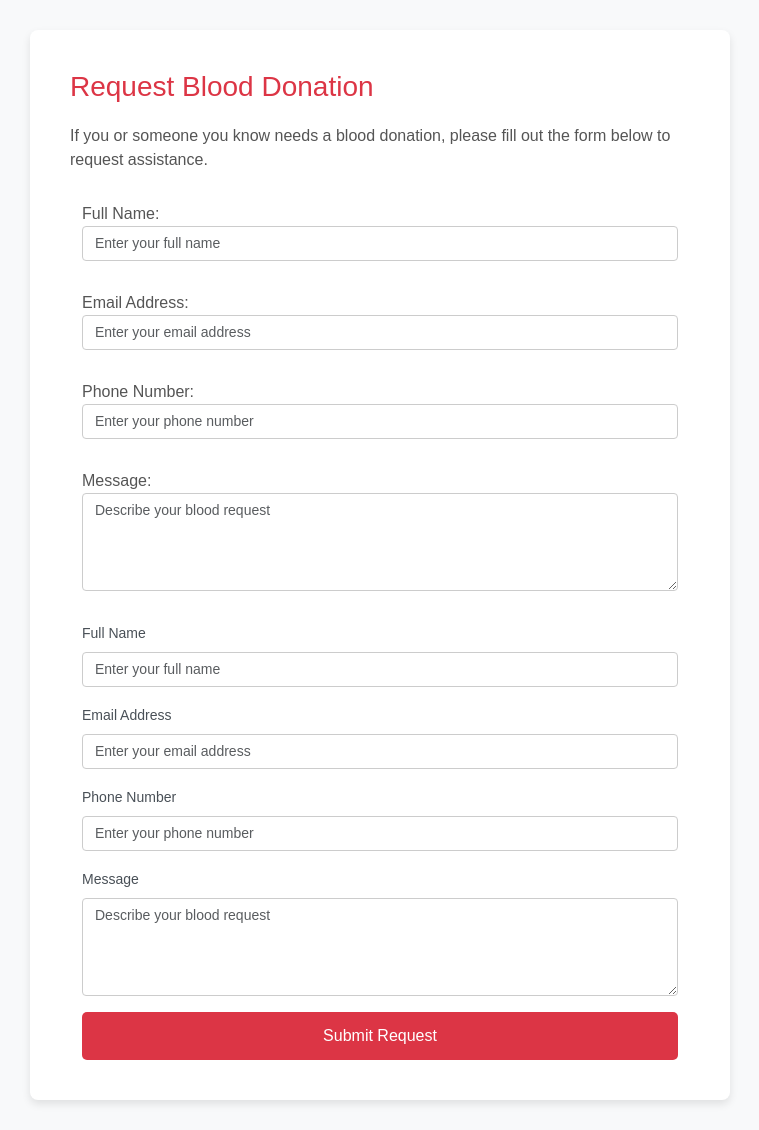
After one commit to sruthykrishnan2005/Blooddonation, a Django app: page /request_blood_donation/ in a window 1280 px wide. The commit adds this page. Shown: the whole page, without its empty margins (260-1019 px from the left). Run offline with Django 5.2, Linux system fonts and the light colour scheme.

Commit message:
bloodadded

```diff
--- a/blood/app/admin.py
+++ b/blood/app/admin.py
@@ -5,3 +5,4 @@ from .models import *
 # Register your models here.
 admin.site.register(Donor)
 admin.site.register(BloodRequest)
+admin.site.register(BloodDonationRequest)
--- a/blood/app/urls.py
+++ b/blood/app/urls.py
@@ -22,5 +22,5 @@ urlpatterns = [
     path('view_patient/<pid>',views.view_patient),
     path('contact/', views.contact),
     path('register_to_donate/', views.register_to_donate),
-    path('request_blood_donation/', views.blood_donation_request, name='blood_donation_request'),
+    path('request_blood_donation/', views.request_blood_donation, name='request_blood_donation'),
 ]
--- a/blood/app/views.py
+++ b/blood/app/views.py
@@ -129,17 +129,17 @@ def view_register_donate(request):
 #     return render(request, 'user/home.html', {'form': form})
 
 
-def blood_donation_request(request):
-    if request.method == "POST":
+def request_blood_donation(request):
+    if request.method == 'POST':
         form = BloodDonationRequestForm(request.POST)
         if form.is_valid():
-            # Save the form data directly to the database, including the 'created_at' field automatically
-            form.save()  # Django handles the 'created_at' field automatically
-            return HttpResponse("Thank you for your blood donation request! We will get in touch with you soon.")
+            form.save()  # Save the form data into the BloodDonationRequest model
+            return redirect(user_home)  # Redirect to a thank you page after successful submission
     else:
         form = BloodDonationRequestForm()
 
-    return render(request, 'blood_donation_request.html', {'form': form})
+    return render(request, 'user/requestblooddonation.html', {'form': form})
+
 
 def user_home(req):
     if 'user' in req.session:
--- /dev/null
+++ b/blood/template/user/requestblooddonation.html
@@ -0,0 +1,129 @@
+<!DOCTYPE html>
+<html lang="en">
+
+<head>
+    <meta charset="UTF-8">
+    <meta name="viewport" content="width=device-width, initial-scale=1.0">
+    <title>Request Blood Donation</title>
+    <link href="https://cdn.jsdelivr.net/npm/bootstrap@5.3.3/dist/css/bootstrap.min.css" rel="stylesheet">
+    <style>
+        /* General body styling */
+        body {
+            font-family: Arial, sans-serif;
+            background-color: #f8f9fa;
+            color: #333;
+        }
+
+        /* Contact form container styling */
+        .contact-form-section {
+            background-color: #ffffff;
+            box-shadow: 0px 4px 8px rgba(0, 0, 0, 0.1);
+            padding: 40px;
+            margin: 30px auto;
+            border-radius: 8px;
+            max-width: 700px;
+        }
+
+        .contact-form-section h2 {
+            color: #dc3545;
+            font-size: 28px;
+            margin-bottom: 20px;
+        }
+
+        .contact-form-section p {
+            font-size: 16px;
+            color: #555;
+            margin-bottom: 30px;
+        }
+
+        .form-label {
+            font-size: 14px;
+            color: #495057;
+            margin-bottom: 8px;
+        }
+
+        .form-control {
+            border-radius: 4px;
+            border: 1px solid #ccc;
+            box-shadow: none;
+            font-size: 14px;
+        }
+
+        .form-control:focus {
+            border-color: #dc3545;
+            box-shadow: 0 0 0 0.25rem rgba(220, 53, 69, 0.25);
+        }
+
+        .mb-3 {
+            margin-bottom: 20px;
+        }
+
+        .btn-primary {
+            background-color: #dc3545;
+            border: none;
+            color: white;
+            padding: 12px 20px;
+            font-size: 16px;
+            border-radius: 5px;
+            width: 100%;
+            cursor: pointer;
+        }
+
+        .btn-primary:hover {
+            background-color: #c82333;
+        }
+
+        /* Add responsiveness */
+        @media (max-width: 768px) {
+            .contact-form-section {
+                padding: 20px;
+            }
+
+            .contact-form-section h2 {
+                font-size: 24px;
+            }
+
+            .form-label,
+            .form-control {
+                font-size: 16px;
+            }
+
+            .btn-primary {
+                font-size: 14px;
+            }
+        }
+    </style>
+</head>
+
+<body>
+
+    <div class="contact-form-section">
+        <h2>Request Blood Donation</h2>
+        <p>If you or someone you know needs a blood donation, please fill out the form below to request assistance.</p>
+
+        <form action="#" method="POST" class="contact-form container">
+            {% csrf_token %}
+            {{ form.as_p }}
+            <div class="mb-3">
+                <label for="name" class="form-label">Full Name</label>
+                <input type="text" class="form-control" id="name" name="name" placeholder="Enter your full name" required>
+            </div>
+            <div class="mb-3">
+                <label for="email" class="form-label">Email Address</label>
+                <input type="email" class="form-control" id="email" name="email" placeholder="Enter your email address" required>
+            </div>
+            <div class="mb-3">
+                <label for="phone" class="form-label">Phone Number</label>
+                <input type="tel" class="form-control" id="phone" name="phone" placeholder="Enter your phone number" required>
+            </div>
+            <div class="mb-3">
+                <label for="message" class="form-label">Message</label>
+                <textarea class="form-control" id="message" name="message" rows="4" placeholder="Describe your blood request" required></textarea>
+            </div>
+            <button type="submit" class="btn btn-primary">Submit Request</button>
+        </form>
+    </div>
+
+</body>
+
+</html>
```
Also changed, not shown: blood/template/user/home.html (+1 -27 lines), blood/db.sqlite3.
